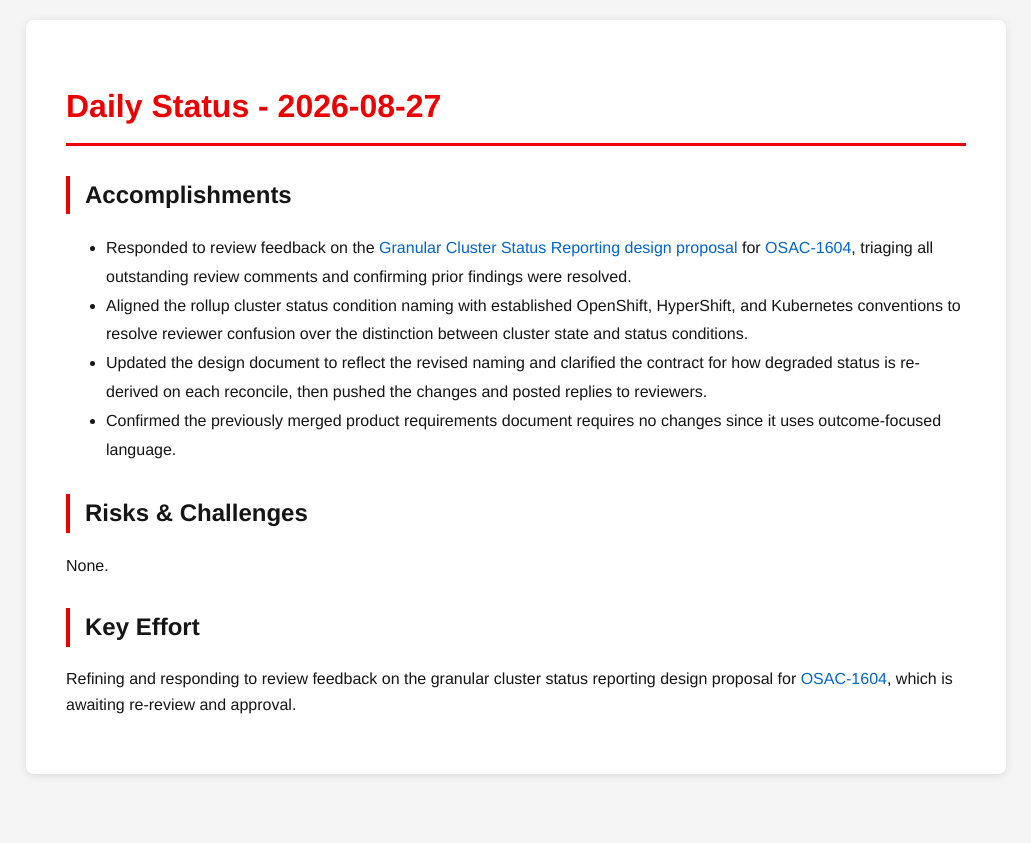
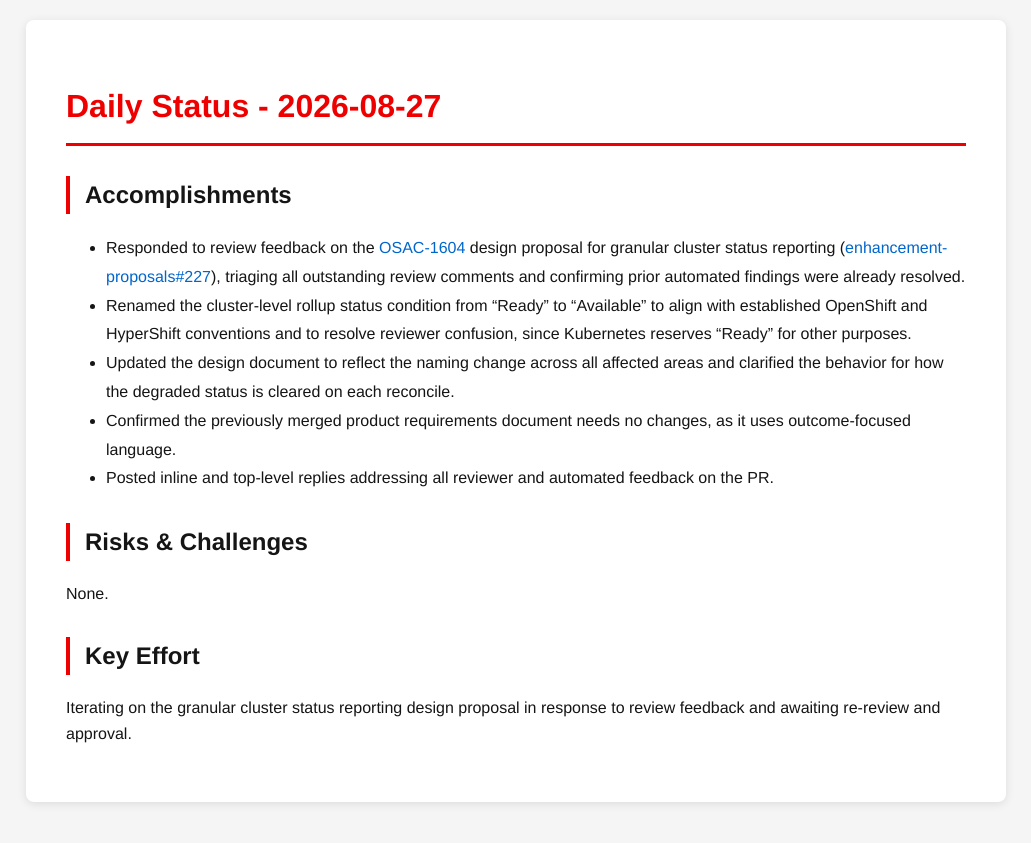
Before and after one commit to tzvatot/daily-status, a Jekyll site: the page built from 2026-08-27.md, in a window 1280 px wide. Shown: the top 843 px of the page, without its empty margins (124-1155 px from the left). Built offline with Jekyll 4.4.1, drawn with Linux system fonts in a browser that asks for light colours.

Commit message:
Daily status update - 2026-08-27

```diff
--- a/2026-08-27.md
+++ b/2026-08-27.md
@@ -7,13 +7,14 @@ date: 2026-08-27
 # Daily Status - 2026-08-27
 
 ## Accomplishments
-- Responded to review feedback on the [Granular Cluster Status Reporting design proposal](https://github.com/osac-project/enhancement-proposals/pull/227) for [OSAC-1604](https://redhat.atlassian.net/browse/OSAC-1604), triaging all outstanding review comments and confirming prior findings were resolved.
-- Aligned the rollup cluster status condition naming with established OpenShift, HyperShift, and Kubernetes conventions to resolve reviewer confusion over the distinction between cluster state and status conditions.
-- Updated the design document to reflect the revised naming and clarified the contract for how degraded status is re-derived on each reconcile, then pushed the changes and posted replies to reviewers.
-- Confirmed the previously merged product requirements document requires no changes since it uses outcome-focused language.
+- Responded to review feedback on the [OSAC-1604](https://redhat.atlassian.net/browse/OSAC-1604) design proposal for granular cluster status reporting ([enhancement-proposals#227](https://github.com/osac-project/enhancement-proposals/pull/227)), triaging all outstanding review comments and confirming prior automated findings were already resolved.
+- Renamed the cluster-level rollup status condition from "Ready" to "Available" to align with established OpenShift and HyperShift conventions and to resolve reviewer confusion, since Kubernetes reserves "Ready" for other purposes.
+- Updated the design document to reflect the naming change across all affected areas and clarified the behavior for how the degraded status is cleared on each reconcile.
+- Confirmed the previously merged product requirements document needs no changes, as it uses outcome-focused language.
+- Posted inline and top-level replies addressing all reviewer and automated feedback on the PR.
 
 ## Risks & Challenges
 None.
 
 ## Key Effort
-Refining and responding to review feedback on the granular cluster status reporting design proposal for [OSAC-1604](https://redhat.atlassian.net/browse/OSAC-1604), which is awaiting re-review and approval.
+Iterating on the granular cluster status reporting design proposal in response to review feedback and awaiting re-review and approval.
```
